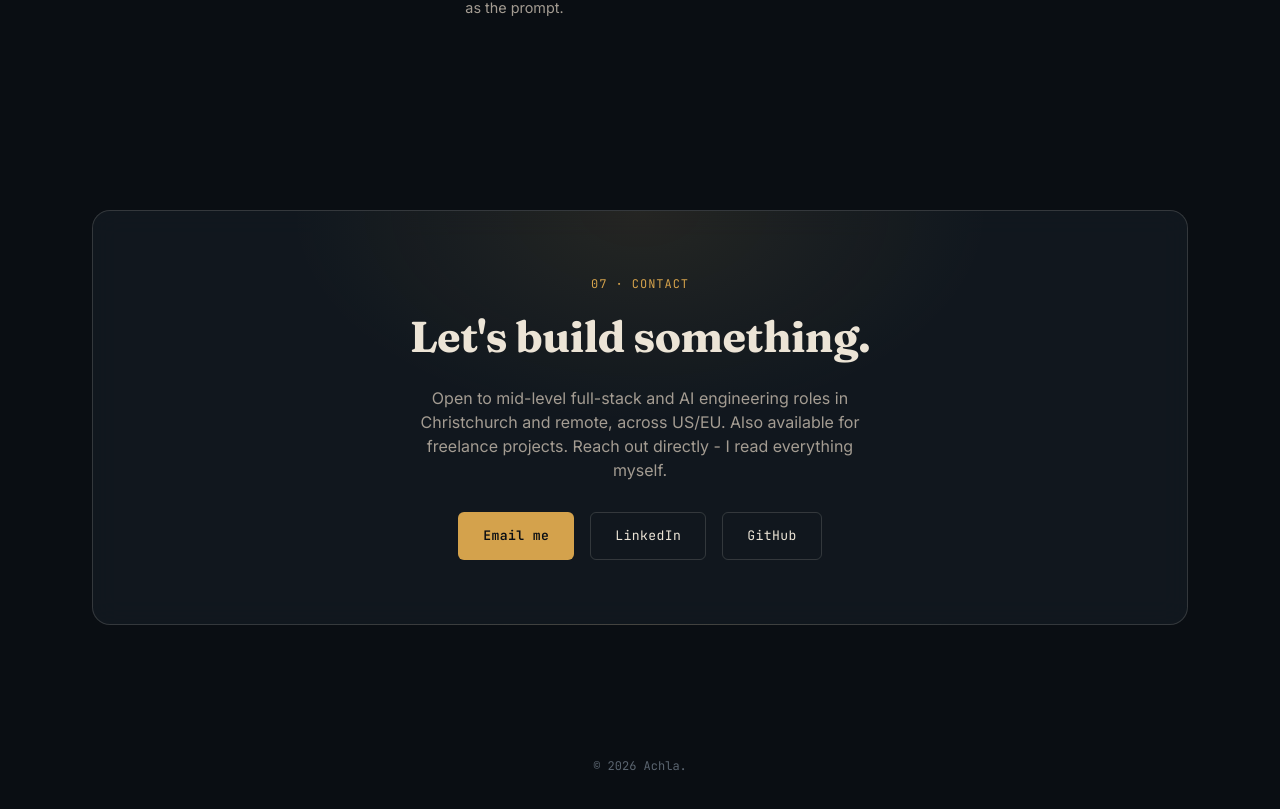
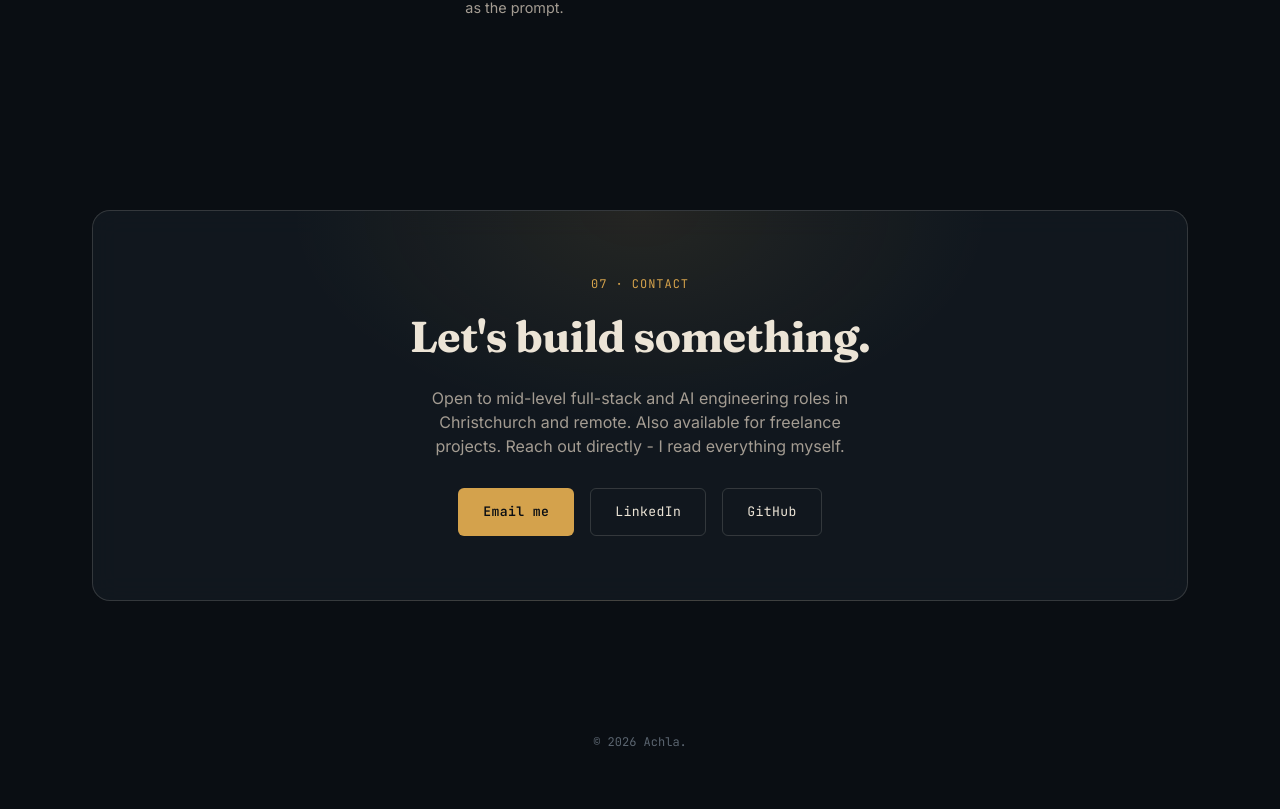
Before and after one commit to achla26/ash-portfolio, a Next.js app: page / in a window 1280 px wide. Shown: the part 6397-7206 px from the top of the page. Built offline with nearby package versions, Linux system fonts and the light colour scheme.

Commit message:
fix: simplify remote work availability text in Navbar and Contact sections

```diff
--- a/src/components/layout/Navbar.tsx
+++ b/src/components/layout/Navbar.tsx
@@ -229,7 +229,7 @@ export function Navbar() {
                     Based in Christchurch, NZ
                   </p>
                   <p className="font-mono text-[0.72rem] text-slate m-0">
-                    Open to remote - US/EU timezones
+                    Open to remote
                   </p>
                 </motion.div>
               </div>
--- a/src/components/sections/Contact.tsx
+++ b/src/components/sections/Contact.tsx
@@ -25,7 +25,7 @@ export function Contact() {
             </h2>
             <p className="text-paper-dim max-w-[46ch] mx-auto mb-[30px]">
               Open to mid-level full-stack and AI engineering roles in
-              Christchurch and remote, across US/EU. Also available for
+              Christchurch and remote. Also available for
               freelance projects. Reach out directly - I read everything myself.
             </p>
             <div className="flex gap-4 justify-center flex-wrap">
--- a/src/data/demo.ts
+++ b/src/data/demo.ts
@@ -51,7 +51,7 @@ export const demoChunks: DemoChunk[] = [
   },
   {
     id: "c9",
-    text: "Open to mid-level full-stack and AI engineering roles in Christchurch and remote, across US/EU timezones. Also available for freelance projects.",
+    text: "Open to mid-level full-stack and AI engineering roles in Christchurch and remote. Also available for freelance projects.",
     tags: ["remote", "open", "roles", "work", "location", "freelance"],
   },
   {
```
